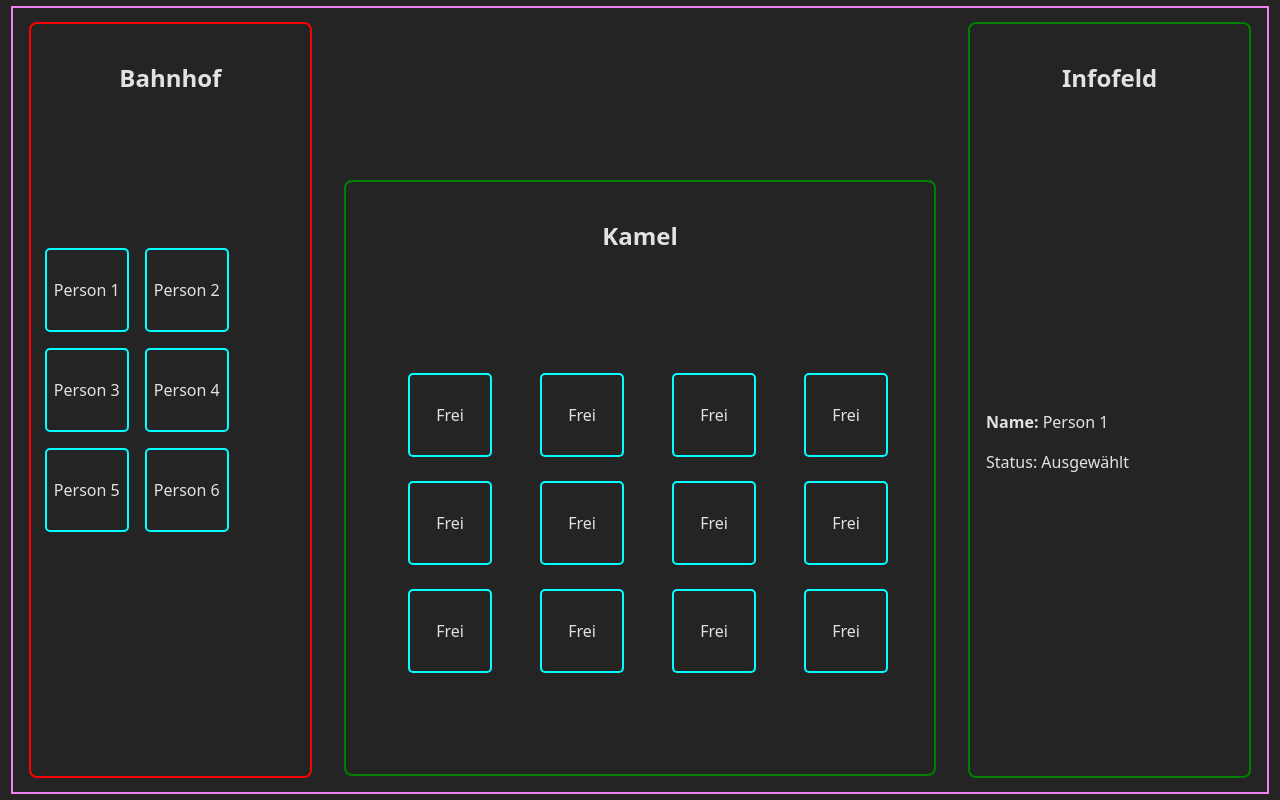
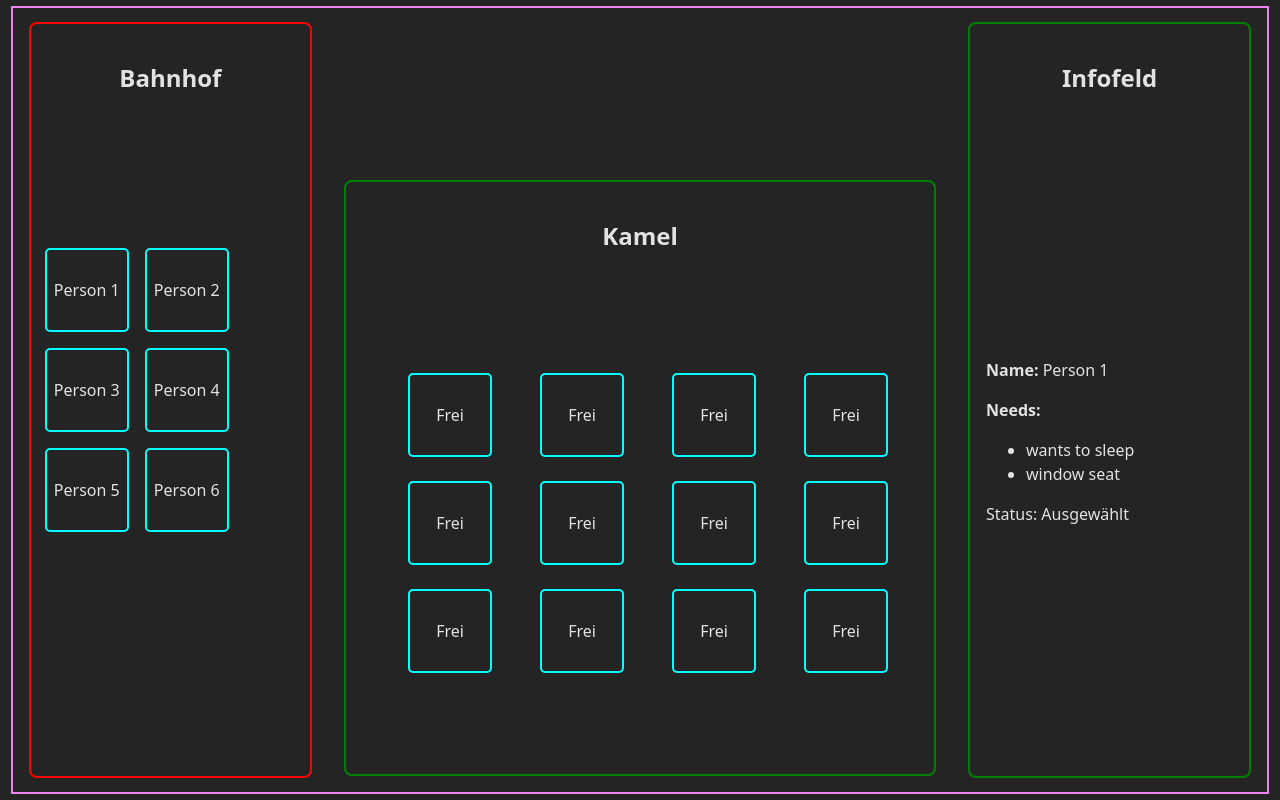
Before and after one commit to dus-tin9/Caravan-Chaos, a React (Vite) app in the folder my-app/: page / in a window 1280 px wide. Both pictures are taken after a click on the element "Person 1". Built offline with nearby package versions, Linux system fonts and the light colour scheme.

Commit message:
Bedürfnisse als Array in Personen und werden rechts angezeigt

```diff
--- a/my-app/src/components/Infofeld.jsx
+++ b/my-app/src/components/Infofeld.jsx
@@ -1,4 +1,4 @@
-export default function Infofeld({setSelectedPerson, selectedPerson}){
+export default function Infofeld({selectedPerson}){
 
 
 return(
@@ -7,6 +7,13 @@ return(
     {selectedPerson ? (
             <div>
                 <p><strong>Name:</strong> {selectedPerson.name}</p>
+                <p><strong>Needs:</strong>
+                    <ul>
+                    {selectedPerson.needs.map((need, index) =>
+                    <li key={index}> {need}</li>
+                    )}
+                    </ul>
+                </p>
                 <p>Status: Ausgewählt</p>
             </div>
         ) :
--- a/my-app/src/components/Level.jsx
+++ b/my-app/src/components/Level.jsx
@@ -5,12 +5,12 @@ import Infofeld from './Infofeld.jsx'
 
 // Liste von Leuten am Bahnhof
 const initialPeople = [
-  { id: 1, name: "Person 1" },
-  { id: 2, name: "Person 2" },
-  { id: 3, name: "Person 3" },
-  { id: 4, name: "Person 4" },
-  { id: 5, name: "Person 5" },
-  { id: 6, name: "Person 6" },
+  { id: 1, name: "Person 1", needs: [ "wants to sleep", "window seat"]},
+  { id: 2, name: "Person 2", needs: [ "talkative" ] },
+  { id: 3, name: "Person 3", needs: [] },
+  { id: 4, name: "Person 4", needs: [ "stinky" ] },
+  { id: 5, name: "Person 5", needs: [ "wants to sleep", "stinky" ] },
+  { id: 6, name: "Person 6", needs: [ "talkative",  "window seat" ] },
   ];
 
 // Sitzgruppe als grid erzeugen
```
